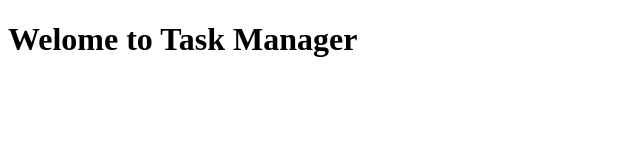
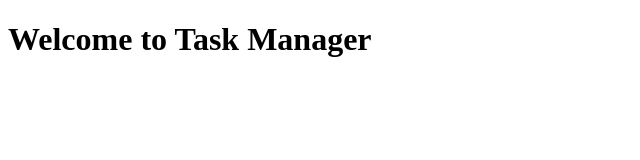
Before and after one commit to BreeTafe007/bk_scripting_pt7, a plain HTML site: page index.html in a window 1280 px wide. Shown: the whole page, without its empty margins (0-640 px from the left). Drawn offline with Linux system fonts and the light colour scheme.

Commit message:
Corrected spelling error in h1

```diff
--- a/index.html
+++ b/index.html
@@ -7,7 +7,7 @@
     <title>Home | Task Manager | Gelos Enterprises</title>
     <link rel="stylesheet" href="css/styles.css">
 </head>
-<h1>Welome to Task Manager</h1>
+<h1>Welcome to Task Manager</h1>
 
 <body>
 
```
